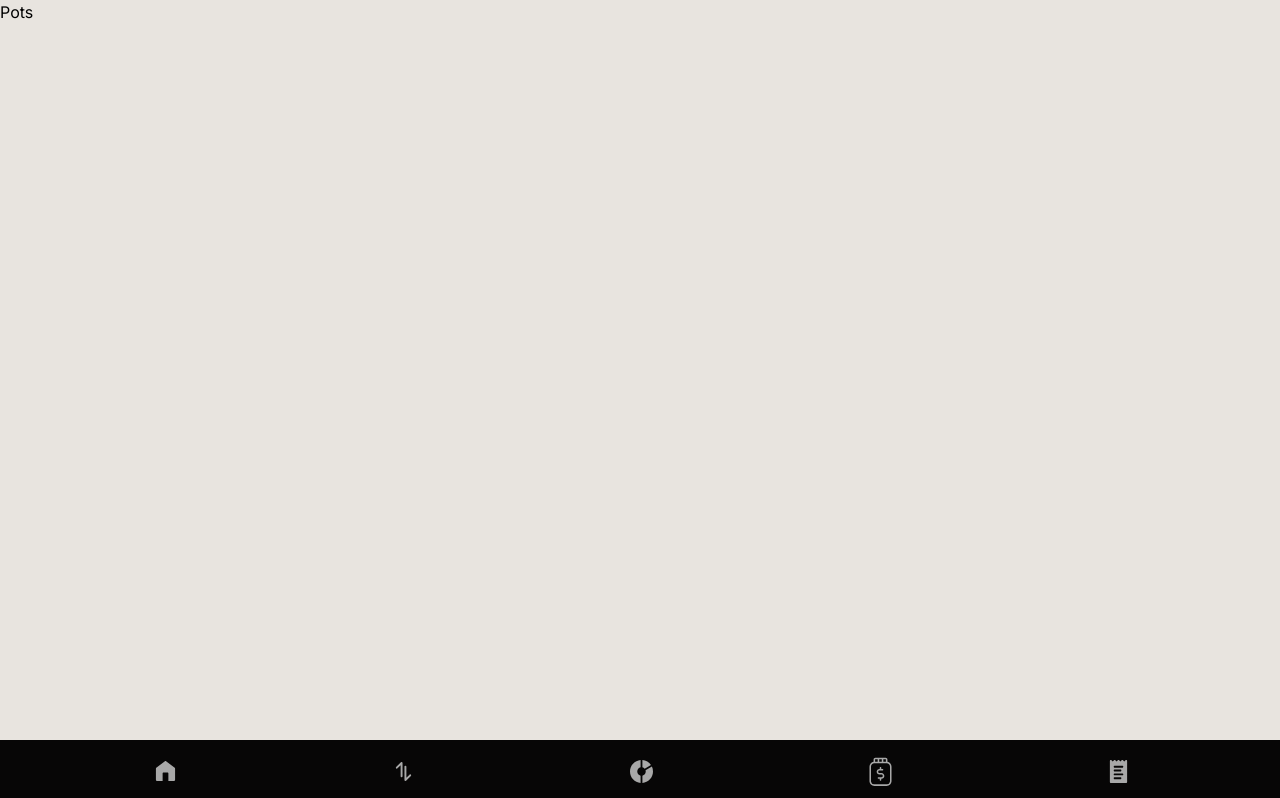
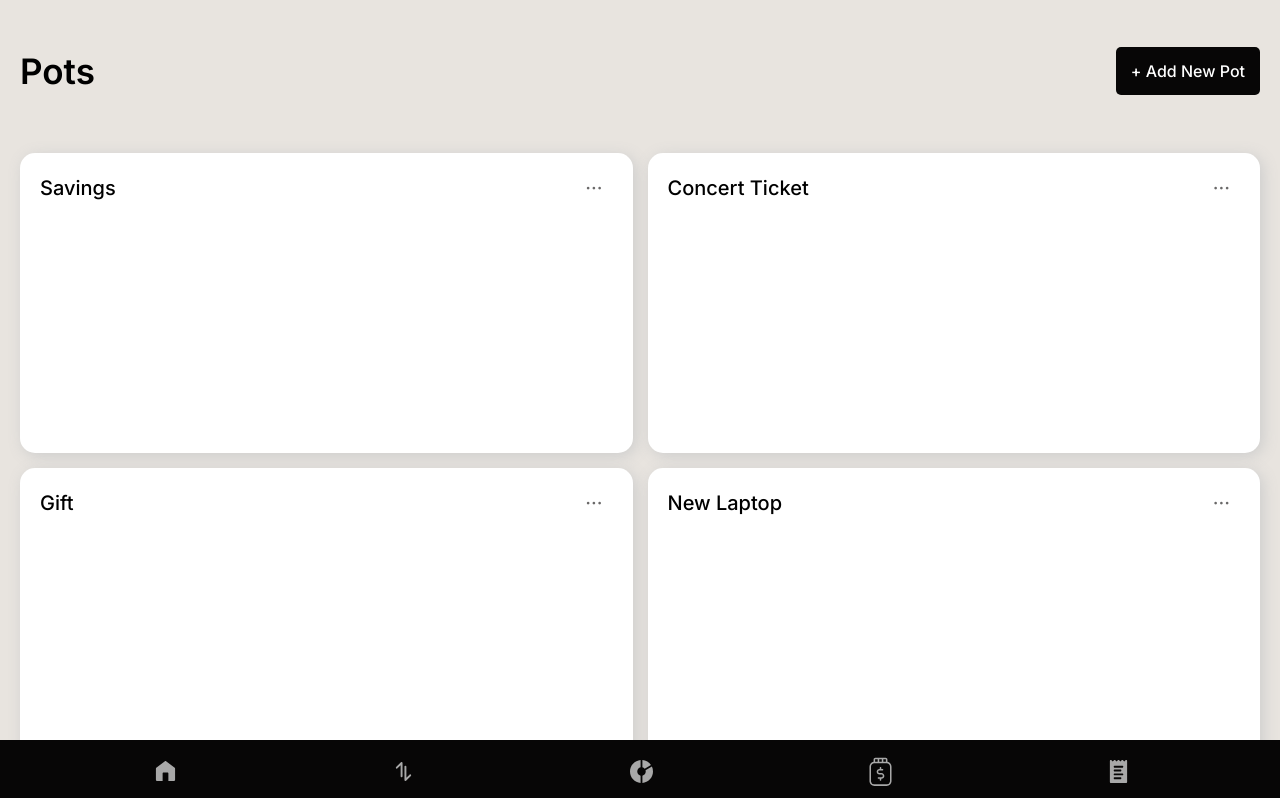
Before and after one commit to Alen-Gebles/vaulta-finance-app, a Next.js app: page /path/pots in a window 1280 px wide. Shown: the top 798 px of the page. Built offline with nearby package versions, Linux system fonts and the light colour scheme.

Commit message:
Started with Pots Section Layout 🎨

```diff
--- a/app/globals.css
+++ b/app/globals.css
@@ -6,7 +6,7 @@
   --bg-clr:#e8e4df;
   --main-dark-clr:#070606;
   --light-clr:#484545;
-  --box-shadow:rgb(216, 216, 216);
+  --box-shadow:rgb(204, 204, 204);
 }
 /*
 @media (prefers-color-scheme: dark) {
--- a/app/path/pots/page.jsx
+++ b/app/path/pots/page.jsx
@@ -1,7 +1,55 @@
+'use client'
+import { useEffect, useState } from 'react'
 import React from 'react'
+import './pots.css'
 
-export default function page() {
+export default function Page() {
+
+  const [data, setData] = useState(null)
+  const [activePopup, setActivePopup] = useState(null);
+
+  useEffect(() => {
+    const fetchData = async () => {
+      try {
+        const response = await fetch('/data.json');
+        const jsonData = await response.json();
+        setData(jsonData);
+      } catch (error) {
+        console.error('Error fetching the JSON file', error);
+      }
+    };
+
+    fetchData();
+  }, []);
+
+  const allPots = data && data.pots ? data.pots : [];
+
+  const toggleEditPopup = (category) =>
+    setActivePopup((prev) => (prev === category ? null : category));
+
+
   return (
-    <div>Pots</div>
+    <section className='potsMain'>
+
+      <div className="potTopRow">
+        <h1 className='ptrH1'>Pots</h1>
+        <button className='ptrbtn' onClick={() => toggleModule()}>+ Add New Pot</button>
+      </div>
+
+      {allPots.map((pot, index) => (
+        <div className='pot' key={index}>
+          <div className="potTop">
+              <div className="potDot" style={{ backgroundColor: pot.theme }}></div>
+              <h1>{pot.name}</h1>
+              <button className='potEdit' onClick={() => toggleEditPopup(pot.name)}>&#183;&#183;&#183;</button>
+              <div className={`editPopup ${activePopup === pot.name ? 'opacity-100' : 'opacity-0'}`}>
+                <button>Edit Budget</button>
+                <button>Delete Budget</button>
+              </div>
+          </div>
+        </div>
+
+      ))}
+    </section>
   )
 }
--- a/app/path/pots/pots.css
+++ b/app/path/pots/pots.css
@@ -0,0 +1,116 @@
+.potsMain{
+  width: 100%;
+  height: fit-content;
+  padding: 20px;
+  display: grid;
+  grid-template-columns: 1fr 1fr 1fr;
+  grid-template-rows: 110px auto;
+  gap: 15px;
+}
+
+.potTopRow{
+  display: flex;
+  align-items: center;
+  justify-content: space-between;
+  margin-block: 25px 40px;
+  position: relative;
+  grid-column: span 3;
+}
+.ptrH1{
+  font-size: 35px;
+  font-weight: 600;
+}
+.ptrbtn{
+  background-color: var(--main-dark-clr);
+  color: white;
+  padding: 12px 15px;
+  font-weight: 500;
+  border-radius: 5px;
+  transition: 50ms;
+}
+.ptrbtn:hover{
+  background-color: #696868;
+}
+.pot{
+  position: relative;
+  background-color: white;
+  width: 100%;
+  height: 300px;
+  border-radius: 15px;
+  box-shadow: 3px 3px 15px var(--box-shadow);
+  padding: 20px;
+}
+.potTop{
+  display: flex;
+  align-items: center;
+  justify-content: space-between;
+}
+.potTop h1{
+  font-size: 20px;
+  font-weight: 500;
+}
+.potDot{
+  position: absolute;
+}
+.potEdit{
+  font-size: 20px;
+  color: #696868;
+  margin-right: 10px;
+}
+.editPopup{
+  display: flex;
+  flex-direction: column;
+  align-items: flex-start;
+  position: absolute;
+  top: -5px;
+  right: 60px;
+  padding: 5px;
+  background-color: white;
+  border-radius: 10px;
+  box-shadow: 0px 0px 10px rgb(137, 136, 136);
+  transition: 50ms;
+}
+.editPopup button{
+  font-size: 15px;
+  padding: 5px;
+  width: 100%;
+  display: flex;
+  align-items: flex-start;
+  opacity: 0.7;
+}
+.editPopup button:nth-child(1){
+  border-bottom: 1px solid #e4e2e2;
+  color: black;
+}
+.editPopup button:nth-child(2){
+  color: red;
+}
+.editPopup button:hover{
+  opacity: 1;
+}
+
+/*//////////////////////////////////*/
+
+@media (max-width: 1324px){
+  .potsMain{
+    width: 100%;
+    height: fit-content;
+    padding: 20px;
+    display: grid;
+    grid-template-columns: 1fr 1fr;
+    grid-template-rows: auto;
+    gap: 15px;
+  }
+  .potsMain .potTopRow{
+    grid-column: span 2;
+  }
+}
+
+@media (max-width: 764px){
+  .potsMain{
+    grid-template-columns: 1fr;
+  }
+  .potsMain .potTopRow{
+    grid-column: span 1;
+  }
+}
```
